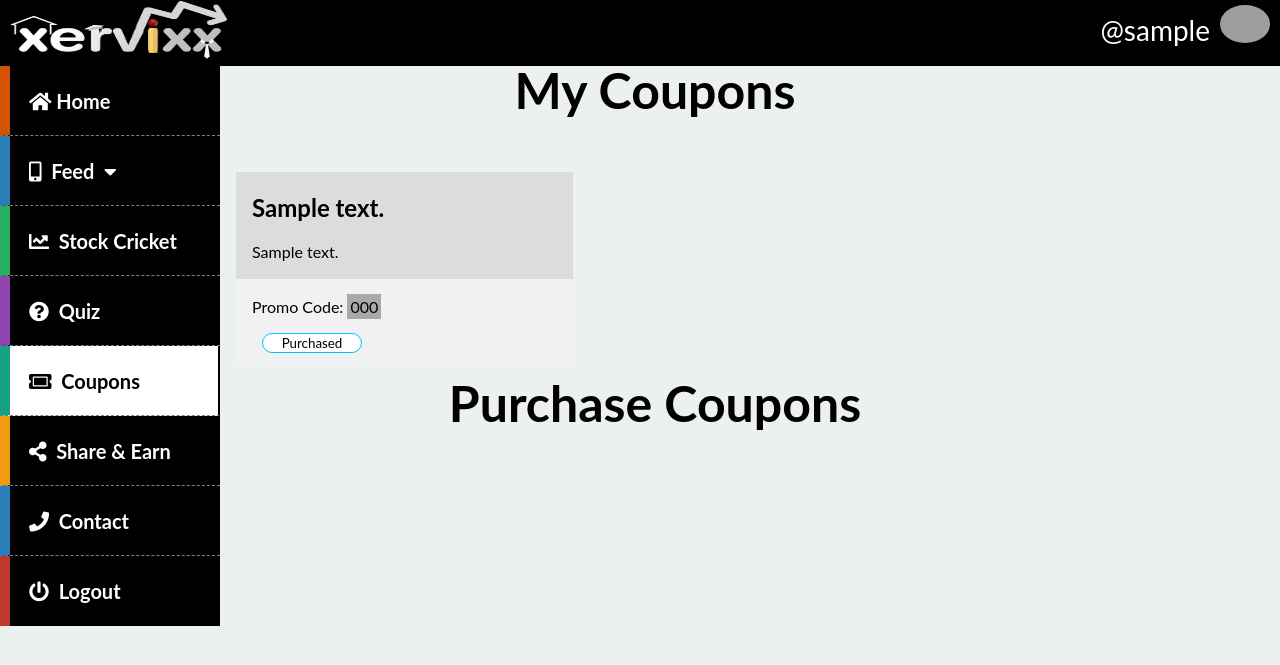
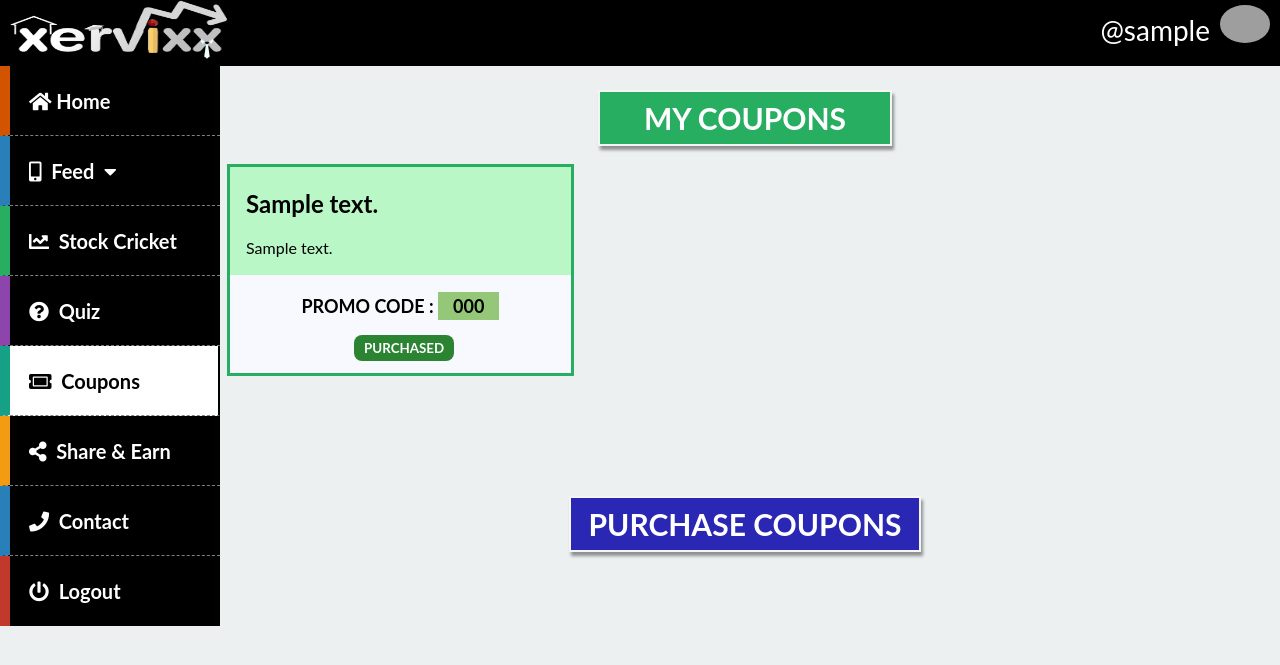
Before and after one commit to ItsTheKayBee/Xervixx, a PHP site: page /coupons.php in a window 1280 px wide. Shown: the top 665 px of the page. Run offline with PHP 8.4, Linux system fonts and the light colour scheme; the visitor is signed in with stand-in values (Sample User, id 1); tables that the repository leaves empty or names only in its code hold one stand-in row (values such as "Sample post"); some libraries are stand-ins or nearby versions; grey boxes are pictures that could not be loaded.

Commit message:
quiz, coupons,etc UI updated

```diff
--- a/all_coupons.php
+++ b/all_coupons.php
@@ -11,15 +11,15 @@ if($coupon_res->num_rows>0){
         $expiry=date_format($expiry,'d-m-Y');
         $price=$row['price'];
 
-        echo '<div class="coupon">
-                    <div class="container" style="background-color:gainsboro">
+        echo '<div id="coupon_purchase">
+                    <div class="container" style="background-color:#b4bbec">
                         <h2><b>'.$title.'</b></h2>
                         <p>'.$description.'</p>
                     </div>
                     <div class="container">
-                        <p>Use Promo Code: <span class="promo">'.$code.'</span></p>
-                        <span class="expire">Expires: '.$expiry.'</span>
-                        <button class="btns buy-btn">Buy Now<br>'.$price.'<span class="fa fa-btc" style="color: gold"></span></button>
+                        <p style="font-weight: bolder;font-size: 18px;">USE PROMO CODE : <span id="promo_code">'.$code.'</span></p>
+                        <span class="expire">EXPIRES ON : '.$expiry.'</span>
+                        <button id="purchase-btn">BUY NOW<br>'.$price.' <span class="fas fa-coins" style="color: gold"></span></button>
                     </div>
                 </div>';
     }
--- a/contact_us.php
+++ b/contact_us.php
@@ -35,7 +35,7 @@ include 'db_connect.php';
             <input type="button" name="submit" onclick="feedBack()" value="SEND FEEDBACK">
             <footer>
                 <span style="float: left;"><i class="fa fa-phone" style="width:30px"></i> Phone: +91 1234567890</span><br>
-                <span style="float: left"><i class="fa fa-envelope" style="width:30px"> </i> Email: support@xervixx.com</span><br>
+                <span style="float: left"><i class="fa fa-envelope" style="width:30px" id="email_xervixx"> </i> Email: support@xervixx.com</span><br>
             </footer>
         </form>
         <button class="fas fa-caret-left" onclick="location.replace('home.php')">&nbsp;&nbsp;HOME</button>
@@ -52,7 +52,7 @@ include 'db_connect.php';
             {
                 title: 'Do you like the stock cricket game?',
             },
-            'Do you find paying loans easy and time saving',
+            'Do you find paying loans easy and time saving?',
             'Do you find your feed personalized and informative?'
         ]).then((result) => {
             if (result.value) {
--- a/coupons.css
+++ b/coupons.css
@@ -2,40 +2,126 @@
     box-sizing: border-box;
 }
 #buy-container{
-    margin: 60px 30px 5px 60px;
+    margin: 90px 30px 5px 60px;
 }
 body{
     overflow-x: hidden;
+    background-color: #ecf0f1;
 }
 .coupon{
     min-width: min-content;
     flex: 33%;
     max-width: 33.33%;
-    padding: 10px 0 0 10px;
+    margin: 10px 2px 10px 1px;
+    border: 3px solid #27ae60;
 }
 .container {
     padding: 2px 16px;
-    background-color: #f1f1f1;
+    background-color: #f8f8ff;;
 }
-.promo {
-    background: darkgrey;
-    padding: 3px;
+#promo {
+    background: #94c778;
+    padding: 3px 15px;
+}
+#promo_code{
+    background: #8178c7;
+    padding: 3px 15px;
 }
 .expire {
     color: red;
+    font-weight: bolder;
 }
-.buy-btn{
+#buy-btn{
     position: relative;
     right: -10px;
     margin-top: auto;
     margin-bottom: 10px;
     width: 100px;
+    color: white;
+    background-color: #2b8432;
+    border-radius: 8px;
+    border: none;
+    padding: 5px 10px;
+    left: 35%;
+    font-weight: bolder;
+    outline: none;
+}
+#buy-btn:hover{
+    cursor: pointer;
+}
+#purchase-btn{
+    position: relative;
+    right: -40px;
+    margin-top: auto;
+    margin-bottom: 10px;
+    width: 100px;
+    color: white;
+    background-color: #2b3684;
+    border-radius: 15px;
+    border: none;
+    padding: 6px 10px;
+    left: 9%;
+    outline: none;
+    font-weight: bolder;
+}
+#purchase-btn:hover{
+    cursor: pointer;
+    background-color: white;
+    color: #2b3684;
+    border: 2px solid #2b3684;
 }
 .row{
     float: left;
     width: 70%;
     display: flex;
     flex-wrap: wrap;
+    padding: 18px;
+    position: relative;
+}
+#my_coupons_text{
+    font-size: 30px;
+    font-weight: bolder;
+    background-color: #27ae60;
+    width: 25%;
+    position: relative;
+    left: 90px;
+    margin: auto;
+    padding: 8px;
+    color: white;
+    border: 2px solid whitesmoke;
+    box-shadow: 2px 4px 3px 0px rgb(0,0,0,0.4);
+}
+#coupon_purchase{
+    min-width: min-content;
+    flex: 33%;
+    max-width: 33.33%;
+    margin: 10px 2px 10px 1px;
+    border: 3px solid #2927b3;
+}
+#purchase_coupons_text{
+    font-size: 30px;
+    font-weight: bolder;
+    background-color: #2927b3;
+    width: 30%;
+    position: relative;
+    left: 90px;
+    margin: 350px auto auto auto;
+    padding: 8px;
+    color: white;
+    border: 2px solid whitesmoke;
+    box-shadow: 2px 4px 3px 0px rgb(0,0,0,0.4);
+}
+#no_coupon{
+    border: 3px solid #27ae60;
+    width: 75%;
+    position: relative;
+    top: 70px;
+    left: 150px;
+    padding: 20px;
+    font-size: 25px;
+    text-align: center;
+    color: #27ae60;
+    font-weight: bolder;
 }
 @media screen and (max-width:890px){
     .coupon{
--- a/coupons.php
+++ b/coupons.php
@@ -31,11 +31,9 @@ include 'db_connect.php';
         <a class="btn btn_stockcricket" href="stock_cricket.php" style="border-left: 10px solid #27ae60"><i class="fa fa-chart-line"></i>&nbsp; Stock Cricket</a>
         <a class="btn btn_quiz" href="quiz.php" style="border-left: 10px solid #8e44ad"><i class="fa fa-question-circle"></i>&nbsp; Quiz</a>
         <a class="btn btn_coupons active" href="coupons.php" style="border-left: 10px solid #16a085"><i class="fa fa-ticket-alt"></i>&nbsp; Coupons</a>
-        <div id="lower-menu">
-            <a class="btn btn_share" onclick="referral()" style="border-left: 10px solid #f39c12"><i class="fa fa-share-alt"></i>&nbsp;&nbsp;Share & Earn</a>
-            <a class="btn btn_contact" href="contact_us.php" style="border-left: 10px solid #2980b9"><i class="fa fa-phone"></i>&nbsp;&nbsp;Contact &nbsp;</a>
-            <a class="btn btn_logout" onclick="logout()" style="border-left: 10px solid #c0392b"><i class="fa fa-power-off"></i>&nbsp;&nbsp;Logout&nbsp;</a>
-        </div>
+        <a class="btn btn_share" onclick="referral()" style="border-left: 10px solid #f39c12"><i class="fa fa-share-alt"></i>&nbsp;&nbsp;Share & Earn</a>
+        <a class="btn btn_contact" href="contact_us.php" style="border-left: 10px solid #2980b9"><i class="fa fa-phone"></i>&nbsp;&nbsp;Contact &nbsp;</a>
+        <a class="btn btn_logout" onclick="logout()" style="border-left: 10px solid #c0392b"><i class="fa fa-power-off"></i>&nbsp;&nbsp;Logout&nbsp;</a>
     </div>
     <div id="lower-menu-dropdown">
         <a class="btn btn_share" onclick="referral()" style="border-left: 10px solid #f39c12"><i class="fa fa-share-alt"></i>&nbsp;&nbsp;Share & Earn</a>
@@ -56,11 +54,11 @@ include 'db_connect.php';
         <a class="btn" href="coupons.php" style="color:#16a085;"><i class="fa fa-ticket-alt"></i></a>
     </div>
     <div id="buy-container">
-        <h1 align="center">My Coupons</h1>
+        <p align="center" id="my_coupons_text">MY COUPONS</p>
         <div class="row" style="width:90%;">
             <?php include 'coupons_purchased.php';?>
         </div>
-        <h1 align="center">Purchase Coupons</h1>
+        <p align="center" id="purchase_coupons_text">PURCHASE COUPONS</p>
         <div class="row" style="width:90%;">
             <?php include 'all_coupons.php';?>
         </div>
--- a/coupons_purchased.php
+++ b/coupons_purchased.php
@@ -8,17 +8,17 @@ if($coupon_res->num_rows>0){
         $description=$row['description'];
         $code=$row['code'];
         echo '<div class="coupon">
-                    <div class="container" style="background-color:gainsboro">
-                        <h2><b>'.$title.'</b></h2>
+                    <div class="container" style="background-color:#b9f7c6">
+                        <h2 style="font-weight: bolder;"><b>'.$title.'</b></h2>
                         <p>'.$description.'</p>
                     </div>
                     <div class="container">
-                        <p>Promo Code: <span class="promo">'.$code.'</span></p>
-                        <button class="btns buy-btn">Purchased</button>
+                        <p style="font-weight: bolder;text-align: center;font-size: 18px;">PROMO CODE : <span id="promo">'.$code.'</span></p>
+                        <button id="buy-btn">PURCHASED</button>
                     </div>
                 </div>';
     }
 }else{
-    echo "You don't have any coupons! Use x-money balance to buy some from below.";
+    echo '<div id="no_coupon">You don\'t have any coupons! <i class="fa fa-frown"></i><br><br> Use x-money balance to buy some from below.</div>';
 }
 $con->close();
--- a/feed-style.css
+++ b/feed-style.css
@@ -626,6 +626,7 @@ span,div,p{
     right: 0;
     padding: 5px 10px;
     font-size: 28px;
+    cursor: pointer;
 }
 .profile-div span{
     margin: 0 10px 0 0;
--- a/home.php
+++ b/home.php
@@ -57,8 +57,7 @@ include 'db_connect.php';
                 <a class="btn" href="coupons.php" style="color:#16a085;"><i class="fa fa-ticket-alt"></i></a>
             </div>
             <div id="progressbar_container" style="left: 240px;top:120px;">
-                <span id="x_money_div" style="margin: 0 50px 0 0;">
-                    <i>x-MONEY :</i>
+                <span id="x_money_div" style="margin: 0 50px 0 0;" style="background-color: none;position: relative;top: -200px;">
                     <?php include 'x_money_credit.php';?> <i style="color:yellow" class="fas fa-coins"></i>
                 </span><br><br><br>
                 <?php include 'loan_updation.php';?>
--- a/quiz_questions.php
+++ b/quiz_questions.php
@@ -31,5 +31,4 @@
     }else{
         echo 'no quiz present';
     }
-
 ?>
--- a/referral_code.php
+++ b/referral_code.php
@@ -4,5 +4,5 @@ $code_sql="SELECT referral_code FROM user where user_id=".$user_id;
 $code_res=$con->query($code_sql);
 if($com=$code_res->fetch_assoc()){
     $code=$com['referral_code'];
-    echo "<b><i style='background-color: lightgrey'>".$code."</i></b>";
+    echo "<b><i style='background-color: #8178c7;color: white;padding: 2px 10px;'>".$code."</i></b>";
 }
```
Also changed, not shown: contact_us.css (+7 -6 lines), home-style.css (+11 -10 lines), quiz.css (+23 -20 lines), stock-cricket.css (+42 -7 lines), user_profile.css (+41 -6 lines), quiz.js (line endings or trailing spaces).
